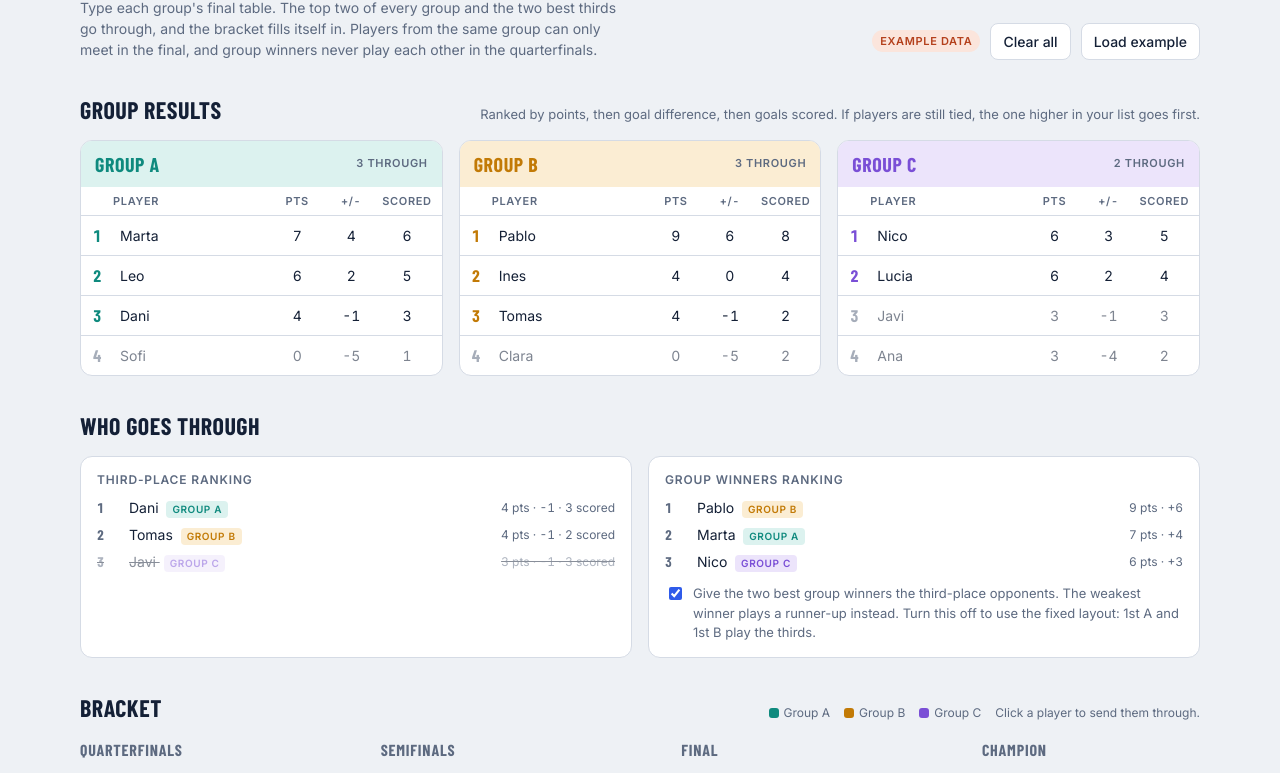
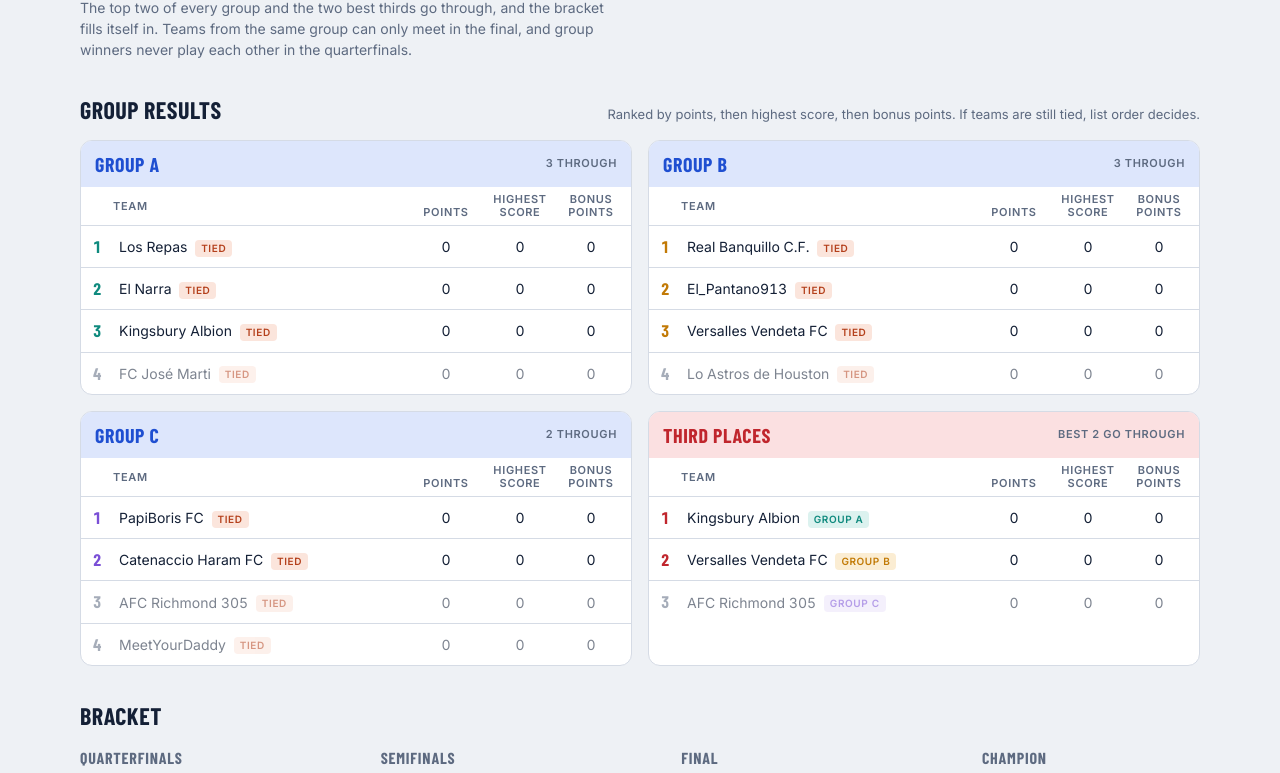
Before and after one commit to jsardinas/epl-fantasy-cup, a plain HTML site: page index.html in a window 1280 px wide. Shown: the part 81-854 px from the top of the page. Drawn offline with nearby package versions, Linux system fonts and the light colour scheme; a web font is replaced by a local one.

Commit message:
Static group tables with Third Places table and new fantasy columns
- Group tables now show Team, Points, Highest Score, Bonus Points from a
  hand-edited DATA block; teams are ranked automatically
- Add red Third Places table; group headings share one blue
- Remove editable inputs, sample data controls and rank-winners toggle

Co-Authored-By: Claude Opus 5.5 <noreply@anthropic.com>

```diff
--- a/index.html
+++ b/index.html
@@ -3,7 +3,7 @@
 <head>
 <meta charset="utf-8">
 <meta name="viewport" content="width=device-width, initial-scale=1, viewport-fit=cover">
-<title>Friends Cup Knockout</title>
+<title>Copa de Invierno</title>
 <link rel="preconnect" href="https://fonts.googleapis.com">
 <link rel="preconnect" href="https://fonts.gstatic.com" crossorigin>
 <link rel="stylesheet" href="https://fonts.googleapis.com/css2?family=Barlow+Condensed:wght@600;700;800&family=Inter:wght@400;500;600&display=swap">
@@ -22,6 +22,8 @@
   --gc: #7a4fd6; --gc-soft: #ece4fb;
   --warn: #b4401c; --warn-soft: #fbe5dc;
   --win: #e7edfd;
+  --head-blue: #1f4fd1; --head-blue-soft: #dde6fc;
+  --head-red: #c0262d; --head-red-soft: #fbe0e1;
   --font-display: "Barlow Condensed", "Arial Narrow", "Roboto Condensed", sans-serif;
   --font-body: "Inter", system-ui, -apple-system, "Segoe UI", sans-serif;
 }
@@ -31,6 +33,7 @@
     --accent: #7c9bff; --accent-ink: #0e1522;
     --ga: #4fd1c1; --ga-soft: #12352f; --gb: #f2b54a; --gb-soft: #3a2c10; --gc: #b39bff; --gc-soft: #2a2148;
     --warn: #ff9a76; --warn-soft: #3d2016; --win: #1f2d4d;
+    --head-blue: #8aa8ff; --head-blue-soft: #1c2b52; --head-red: #ff8f8f; --head-red-soft: #43191c;
     color-scheme: dark;
   }
 }
@@ -39,6 +42,7 @@
   --accent: #7c9bff; --accent-ink: #0e1522;
   --ga: #4fd1c1; --ga-soft: #12352f; --gb: #f2b54a; --gb-soft: #3a2c10; --gc: #b39bff; --gc-soft: #2a2148;
   --warn: #ff9a76; --warn-soft: #3d2016; --win: #1f2d4d;
+  --head-blue: #8aa8ff; --head-blue-soft: #1c2b52; --head-red: #ff8f8f; --head-red-soft: #43191c;
   color-scheme: dark;
 }
 * { box-sizing: border-box; }
@@ -65,17 +69,22 @@ button { font: inherit; cursor: pointer; }
 .hint { color: var(--muted); font-size: 13px; margin: 0; }
 
 /* Groups */
-.groups { display: grid; grid-template-columns: repeat(3, minmax(0, 1fr)); gap: 16px; }
-@media (max-width: 900px) { .groups { grid-template-columns: 1fr; } }
+.groups { display: grid; grid-template-columns: repeat(2, minmax(0, 1fr)); gap: 16px; }
+@media (max-width: 760px) { .groups { grid-template-columns: 1fr; } }
 .group { background: var(--surface); border: 1px solid var(--line); border-radius: 12px; overflow: hidden; min-width: 0; }
-.group-title { font-family: var(--font-display); font-weight: 700; font-size: 1.25rem; text-transform: uppercase; letter-spacing: .03em; padding: 8px 14px; color: var(--g); background: var(--g-soft); display: flex; justify-content: space-between; align-items: center; }
+.group-title { font-family: var(--font-display); font-weight: 700; font-size: 1.25rem; text-transform: uppercase; letter-spacing: .03em; padding: 8px 14px; color: var(--head-blue); background: var(--head-blue-soft); display: flex; justify-content: space-between; align-items: center; }
+.group.thirds-table .group-title { color: var(--head-red); background: var(--head-red-soft); }
+.thirds-table { --g: var(--head-red); }
+.group td { padding-top: 8px; padding-bottom: 8px; }
+.group td.nmc { padding-left: 10px; overflow-wrap: anywhere; }
 .group-title small { font-family: var(--font-body); font-size: 11px; font-weight: 600; letter-spacing: .06em; color: var(--muted); }
 .g-A { --g: var(--ga); --g-soft: var(--ga-soft); }
 .g-B { --g: var(--gb); --g-soft: var(--gb-soft); }
 .g-C { --g: var(--gc); --g-soft: var(--gc-soft); }
 table { width: 100%; border-collapse: collapse; font-variant-numeric: tabular-nums; }
 th { font-size: 11px; text-transform: uppercase; letter-spacing: .06em; color: var(--muted); font-weight: 600; text-align: left; padding: 6px 4px; }
-th.n, td.n { text-align: center; width: 54px; }
+th.n, td.n { text-align: center; width: 74px; }
+th.n { line-height: 1.2; vertical-align: bottom; }
 td { padding: 3px 4px; border-top: 1px solid var(--line); }
 td:first-child, th:first-child { padding-left: 12px; width: 28px; }
 td:last-child, th:last-child { padding-right: 10px; }
@@ -149,44 +158,23 @@ input:focus { border-color: var(--accent); outline: none; background: var(--bg);
 <div class="wrap">
   <header>
     <div>
-      <h1>Friends Cup Knockout</h1>
-      <p class="lede">Type each group's final table. The top two of every group and the two best thirds go through, and the bracket fills itself in. Players from the same group can only meet in the final, and group winners never play each other in the quarterfinals.</p>
-    </div>
-    <div class="controls">
-      <span class="pill" id="sample-pill">Example data</span>
-      <button class="btn" id="btn-clear" type="button">Clear all</button>
-      <button class="btn" id="btn-sample" type="button">Load example</button>
+      <h1>EPL Fantasy Copa de Invierno</h1>
+      <p class="lede">The top two of every group and the two best thirds go through, and the bracket fills itself in. Teams from the same group can only meet in the final, and group winners never play each other in the quarterfinals.</p>
     </div>
   </header>
 
   <section>
     <div class="section-head">
       <h2>Group results</h2>
-      <p class="hint">Ranked by points, then goal difference, then goals scored. If players are still tied, the one higher in your list goes first.</p>
+      <p class="hint">Ranked by points, then highest score, then bonus points. If teams are still tied, list order decides.</p>
     </div>
     <div class="groups" id="groups"></div>
   </section>
 
   <section>
-    <div class="section-head"><h2>Who goes through</h2></div>
-    <div class="summary">
-      <div class="panel">
-        <h3>Third-place ranking</h3>
-        <ol class="rank-list" id="thirds"></ol>
-      </div>
-      <div class="panel">
-        <h3>Group winners ranking</h3>
-        <ol class="rank-list" id="winners"></ol>
-        <label class="toggle"><input type="checkbox" id="rank-winners" checked>
-          <span>Give the two best group winners the third-place opponents. The weakest winner plays a runner-up instead. Turn this off to use the fixed layout: 1st A and 1st B play the thirds.</span></label>
-      </div>
-    </div>
-  </section>
-
-  <section>
     <div class="section-head">
       <h2>Bracket</h2>
-      <div class="legend"><span class="g-A"><i></i>Group A</span><span class="g-B"><i></i>Group B</span><span class="g-C"><i></i>Group C</span><span>Click a player to send them through.</span></div>
+
     </div>
     <div class="board-scroll"><div class="board" id="board"></div></div>
     <div class="checks" id="checks"></div>
@@ -197,30 +185,45 @@ input:focus { border-color: var(--accent); outline: none; background: var(--bg);
 (() => {
   const G = ["A", "B", "C"];
   const POS = ["1st", "2nd", "3rd", "4th"];
-  const SAMPLE = {
-    A: [["Marta", 7, 4, 6], ["Leo", 6, 2, 5], ["Dani", 4, -1, 3], ["Sofi", 0, -5, 1]],
-    B: [["Pablo", 9, 6, 8], ["Ines", 4, 0, 4], ["Tomas", 4, -1, 2], ["Clara", 0, -5, 2]],
-    C: [["Nico", 6, 3, 5], ["Lucia", 6, 2, 4], ["Javi", 3, -1, 3], ["Ana", 3, -4, 2]]
+  // =====================================================================
+  //  GROUP DATA - edit these numbers to update the tables.
+  //  Columns: [ "Team", Points, Highest Score, Bonus Points ]
+  //  Row order does not matter; the page ranks teams automatically.
+  // =====================================================================
+  const DATA = {
+    A: [
+      ["Los Repas",            0, 0, 0],
+      ["El Narra",             0, 0, 0],
+      ["Kingsbury Albion",     0, 0, 0],
+      ["FC José Marti",        0, 0, 0],
+    ],
+    B: [
+      ["Real Banquillo C.F.",  0, 0, 0],
+      ["El_Pantano913",        0, 0, 0],
+      ["Versalles Vendeta FC", 0, 0, 0],
+      ["Lo Astros de Houston", 0, 0, 0],
+    ],
+    C: [
+      ["PapiBoris FC",         0, 0, 0],
+      ["Catenaccio Haram FC",  0, 0, 0],
+      ["AFC Richmond 305",     0, 0, 0],
+      ["MeetYourDaddy",        0, 0, 0],
+    ],
   };
-  const KEY = "friends-cup-knockout-v1";
+  // =====================================================================
+
+  const KEY = "friends-cup-knockout-v4"; // only bracket picks are saved per browser
+  const groups = {};
+  G.forEach(g => groups[g] = DATA[g].map(([name, pts, hs, bp]) => ({ name, pts, hs, bp })));
 
   let state;
-  function fromSample() {
-    const groups = {};
-    G.forEach(g => groups[g] = SAMPLE[g].map(([name, pts, gd, gf]) => ({ name, pts, gd, gf })));
-    return { groups, rankWinners: true, picks: {}, sample: true };
-  }
-  function blank() {
-    const groups = {};
-    G.forEach(g => groups[g] = [0, 1, 2, 3].map(() => ({ name: "", pts: "", gd: "", gf: "" })));
-    return { groups, rankWinners: true, picks: {}, sample: false };
-  }
   try { state = JSON.parse(localStorage.getItem(KEY)); } catch (e) { state = null; }
-  if (!state || !state.groups) state = fromSample();
-  function save() { try { localStorage.setItem(KEY, JSON.stringify(state)); } catch (e) {} }
+  if (!state || typeof state !== "object") state = {};
+  state = { picks: state.picks || {}, groups };
+  function save() { try { localStorage.setItem(KEY, JSON.stringify({ picks: state.picks })); } catch (e) {} }
 
   const num = v => { const n = parseFloat(v); return isNaN(n) ? 0 : n; };
-  const cmp = (a, b) => (num(b.pts) - num(a.pts)) || (num(b.gd) - num(a.gd)) || (num(b.gf) - num(a.gf));
+  const cmp = (a, b) => (num(b.pts) - num(a.pts)) || (num(b.hs) - num(a.hs)) || (num(b.bp) - num(a.bp));
   const esc = s => String(s).replace(/[&<>"]/g, c => ({ "&": "&amp;", "<": "&lt;", ">": "&gt;", '"': "&quot;" }[c]));
 
   function standings(g) {
@@ -234,41 +237,24 @@ input:focus { border-color: var(--accent); outline: none; background: var(--bg);
     return rows;
   }
 
-  // ---------- Group entry tables (built once; values updated in place) ----------
+  // ---------- Group tables (static; bodies rendered in ranked order) ----------
   const groupsEl = document.getElementById("groups");
   groupsEl.innerHTML = G.map(g => `
     <div class="group g-${g}">
       <div class="group-title">Group ${g}<small id="gstat-${g}"></small></div>
       <table>
-        <thead><tr><th></th><th>Player</th><th class="n">Pts</th><th class="n">+/-</th><th class="n">Scored</th></tr></thead>
-        <tbody>${[0,1,2,3].map(i => `
-          <tr id="row-${g}-${i}">
-            <td><span class="pos" id="pos-${g}-${i}"></span></td>
-            <td><input type="text" id="in-${g}-${i}-name" data-g="${g}" data-i="${i}" data-f="name" placeholder="Player ${i+1}" aria-label="Group ${g} player ${i+1} name"><span id="tag-${g}-${i}"></span></td>
-            <td class="n"><input type="number" id="in-${g}-${i}-pts" data-g="${g}" data-i="${i}" data-f="pts" aria-label="Points"></td>
-            <td class="n"><input type="number" id="in-${g}-${i}-gd" data-g="${g}" data-i="${i}" data-f="gd" aria-label="Goal difference"></td>
-            <td class="n"><input type="number" id="in-${g}-${i}-gf" data-g="${g}" data-i="${i}" data-f="gf" aria-label="Goals scored"></td>
-          </tr>`).join("")}
-        </tbody>
+        <thead><tr><th></th><th>Team</th><th class="n">Points</th><th class="n">Highest Score</th><th class="n">Bonus Points</th></tr></thead>
+        <tbody id="body-${g}"></tbody>
       </table>
-    </div>`).join("");
+    </div>`).join("") + `
+    <div class="group thirds-table">
+      <div class="group-title">Third Places<small>best 2 go through</small></div>
+      <table>
+        <thead><tr><th></th><th>Team</th><th class="n">Points</th><th class="n">Highest Score</th><th class="n">Bonus Points</th></tr></thead>
+        <tbody id="thirds-body"></tbody>
+      </table>
+    </div>`;
 
-  function fillInputs() {
-    G.forEach(g => state.groups[g].forEach((r, i) => {
-      ["name", "pts", "gd", "gf"].forEach(f => { document.getElementById(`in-${g}-${i}-${f}`).value = r[f]; });
-    }));
-    document.getElementById("rank-winners").checked = !!state.rankWinners;
-  }
-
-  groupsEl.addEventListener("input", e => {
-    const t = e.target; if (!t.dataset.f) return;
-    state.groups[t.dataset.g][+t.dataset.i][t.dataset.f] = t.value;
-    state.sample = false;
-    render();
-  });
-  document.getElementById("rank-winners").addEventListener("change", e => { state.rankWinners = e.target.checked; render(); });
-  document.getElementById("btn-clear").addEventListener("click", () => { state = blank(); fillInputs(); render(); });
-  document.getElementById("btn-sample").addEventListener("click", () => { state = fromSample(); fillInputs(); render(); });
 
   // ---------- Draw logic ----------
   function draw() {
@@ -276,8 +262,7 @@ input:focus { border-color: var(--accent); outline: none; background: var(--bg);
     const winners = G.map(g => table[g][0]).sort((a, b) => cmp(a, b) || G.indexOf(a.group) - G.indexOf(b.group));
     // Slot letters: X = best winner's group, Y = second best, Z = weakest (or fixed A/B/C)
     const letter = {};
-    if (state.rankWinners) winners.forEach((w, k) => letter["XYZ"[k]] = w.group);
-    else { letter.X = "A"; letter.Y = "B"; letter.Z = "C"; }
+    winners.forEach((w, k) => letter["XYZ"[k]] = w.group);
     const thirds = G.map(g => table[g][2]).sort((a, b) => cmp(a, b) || G.indexOf(a.group) - G.indexOf(b.group));
     const q3 = thirds.slice(0, 2);
     const has = L => q3.some(t => t.group === letter[L]);
@@ -313,34 +298,32 @@ input:focus { border-color: var(--accent); outline: none; background: var(--bg);
 
   function render() {
     save();
-    document.getElementById("sample-pill").hidden = !state.sample;
     const d = draw();
     const inBracket = new Set(d.qf.flatMap(m => [keyOf(m.a), keyOf(m.b)]));
 
     // group tables
     G.forEach(g => {
-      d.table[g].forEach(r => {
-        const i = r.i;
-        const row = document.getElementById(`row-${g}-${i}`);
-        const q = inBracket.has(keyOf(r));
-        row.className = q ? "q" : (r.pos === 3 || r.pos === 2 ? "out" : "");
-        document.getElementById(`pos-${g}-${i}`).textContent = r.pos + 1;
-        document.getElementById(`tag-${g}-${i}`).innerHTML =
-          (r.tied ? `<span class="tag tie" title="Tied on points, +/- and scored. List order breaks the tie.">tied</span>` : "");
-      });
+      document.getElementById(`body-${g}`).innerHTML = d.table[g].map(r => `
+        <tr class="${inBracket.has(keyOf(r)) ? "q" : "out"}">
+          <td><span class="pos">${r.pos + 1}</span></td>
+          <td class="nmc">${esc(r.label)}${r.tied ? ` <span class="tag tie" title="Tied on points, highest score and bonus points. List order breaks the tie.">tied</span>` : ""}</td>
+          <td class="n">${num(r.pts)}</td>
+          <td class="n">${num(r.hs)}</td>
+          <td class="n">${num(r.bp)}</td>
+        </tr>`).join("");
       const n = d.table[g].filter(r => inBracket.has(keyOf(r))).length;
       document.getElementById(`gstat-${g}`).textContent = `${n} through`;
     });
 
-    // rankings
-    document.getElementById("thirds").innerHTML = d.thirds.map((t, k) => `
-      <li class="g-${t.group} ${k > 1 ? "cut" : ""}"><span class="r">${k + 1}</span>
-      <span class="nm">${esc(t.label)} <span class="tag yes">Group ${t.group}</span></span>
-      <span class="st">${num(t.pts)} pts · ${num(t.gd) > 0 ? "+" : ""}${num(t.gd)} · ${num(t.gf)} scored</span></li>`).join("");
-    document.getElementById("winners").innerHTML = d.winners.map((w, k) => `
-      <li class="g-${w.group}"><span class="r">${k + 1}</span>
-      <span class="nm">${esc(w.label)} <span class="tag yes">Group ${w.group}</span></span>
-      <span class="st">${num(w.pts)} pts · ${num(w.gd) > 0 ? "+" : ""}${num(w.gd)}</span></li>`).join("");
+    // third places table
+    document.getElementById("thirds-body").innerHTML = d.thirds.map((t, k) => `
+      <tr class="${k < 2 ? "q" : "out"}">
+        <td><span class="pos">${k + 1}</span></td>
+        <td class="nmc">${esc(t.label)} <span class="tag yes g-${t.group}">Group ${t.group}</span></td>
+        <td class="n">${num(t.pts)}</td>
+        <td class="n">${num(t.hs)}</td>
+        <td class="n">${num(t.bp)}</td>
+      </tr>`).join("");
 
     // bracket progression
     const all = {};
@@ -374,18 +357,6 @@ input:focus { border-color: var(--accent); outline: none; background: var(--bg);
         <div class="nm">${champ ? esc(champ.label) : "?"}</div></div>
       </div></div>`;
 
-    // separation check: bracket positions 0..7
-    const order = d.qf.flatMap(m => [m.a, m.b]);
-    const round = (i, j) => (i >> 1) === (j >> 1) ? "quarterfinal" : (i >> 2) === (j >> 2) ? "semifinal" : "final";
-    document.getElementById("checks").innerHTML = G.map(g => {
-      const idx = order.map((p, i) => p.group === g ? i : -1).filter(i => i >= 0);
-      const lines = [];
-      for (let a = 0; a < idx.length; a++) for (let b = a + 1; b < idx.length; b++) {
-        const r = round(idx[a], idx[b]);
-        lines.push(`<li>${esc(order[idx[a]].label)} and ${esc(order[idx[b]].label)}: ${r === "final" ? `<span class="ok">only in the final</span>` : `earliest in the ${r}`}</li>`);
-      }
-      return `<div class="panel g-${g}"><h3>Group ${g} · ${idx.length} through</h3><ul>${lines.join("")}</ul></div>`;
-    }).join("");
   }
 
   document.getElementById("board").addEventListener("click", e => {
@@ -396,7 +367,6 @@ input:focus { border-color: var(--accent); outline: none; background: var(--bg);
     render();
   });
 
-  fillInputs();
   render();
 })();
 </script>
```
